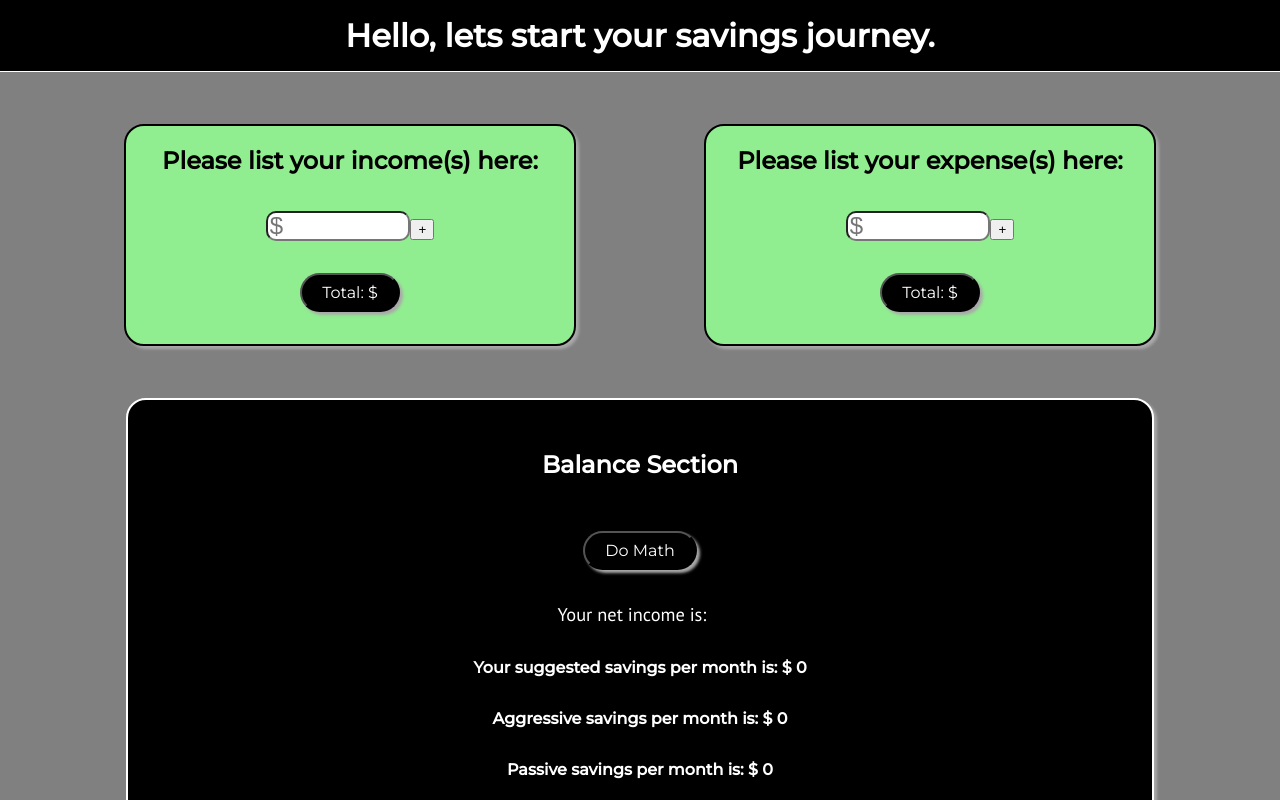
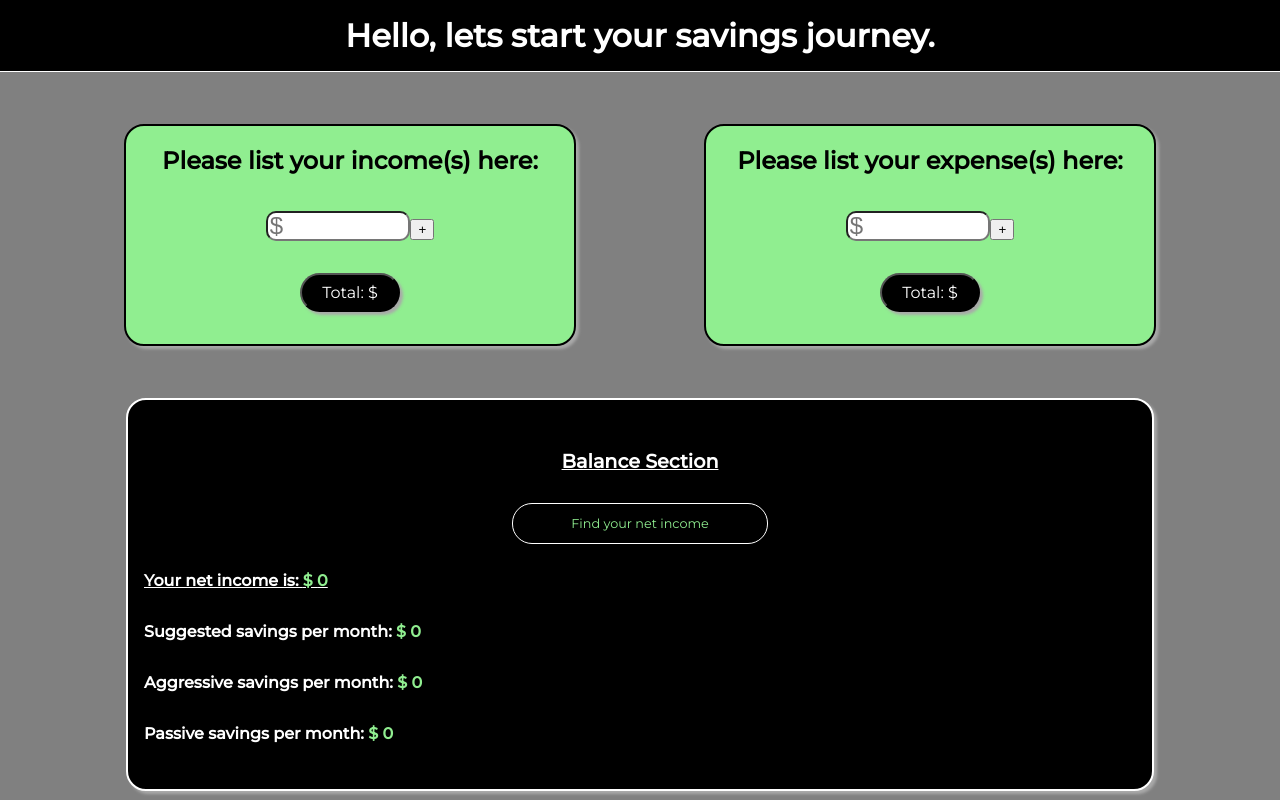
Before and after one commit to ddaly2/BudgetApp, a React (Create React App) app: page / in a window 1280 px wide. Shown: the top 800 px of the page. Built offline with nearby package versions, Linux system fonts and the light colour scheme.

Commit message:
Update BalanceSection.jsx

```diff
--- a/src/components/BalanceSection.jsx
+++ b/src/components/BalanceSection.jsx
@@ -3,14 +3,18 @@ import React from "react";
 function BalanceSection(props) {
   return (
     <div className="balanceSection">
-     <h2>Balance Section</h2>
-     <button type="submit" id="totalButton" onClick={(e) => {
-      props.onCalculate(e);
-     }}>Do Math</button>
-     <p className="listItem">Your net income is: {props.value}</p>
-     <h3 className="balance-savings-item">Your suggested savings per month is: $ {(props.value) * .25}</h3>
-     <h3 className="balance-savings-item">Aggressive savings per month is: $ {(props.value) * .6}</h3>
-     <h3 className="balance-savings-item">Passive savings per month is: $ {(props.value) * .1}</h3>
+     <div className="balanceSectionTop">
+        <h3>Balance Section</h3>
+        <button type="submit" id="balance-button" onClick={(e) => {
+        props.onCalculate(e);
+        }}>Find your net income</button>
+     </div>
+     <div className="balanceSectionBottom">
+        <h2 className="net-income">Your net income is: <span>$ {(props.value) * 1}</span></h2>
+        <h3 className="balance-savings-item">Suggested savings per month: <span>$ {Math.floor((props.value) * .25)}</span></h3>
+        <h3 className="balance-savings-item">Aggressive savings per month: <span>$ {Math.floor((props.value) * .6)}</span></h3>
+        <h3 className="balance-savings-item">Passive savings per month: <span>$ {Math.floor((props.value) * .1)}</span></h3>
+     </div>
     </div>
   )
 }
```
